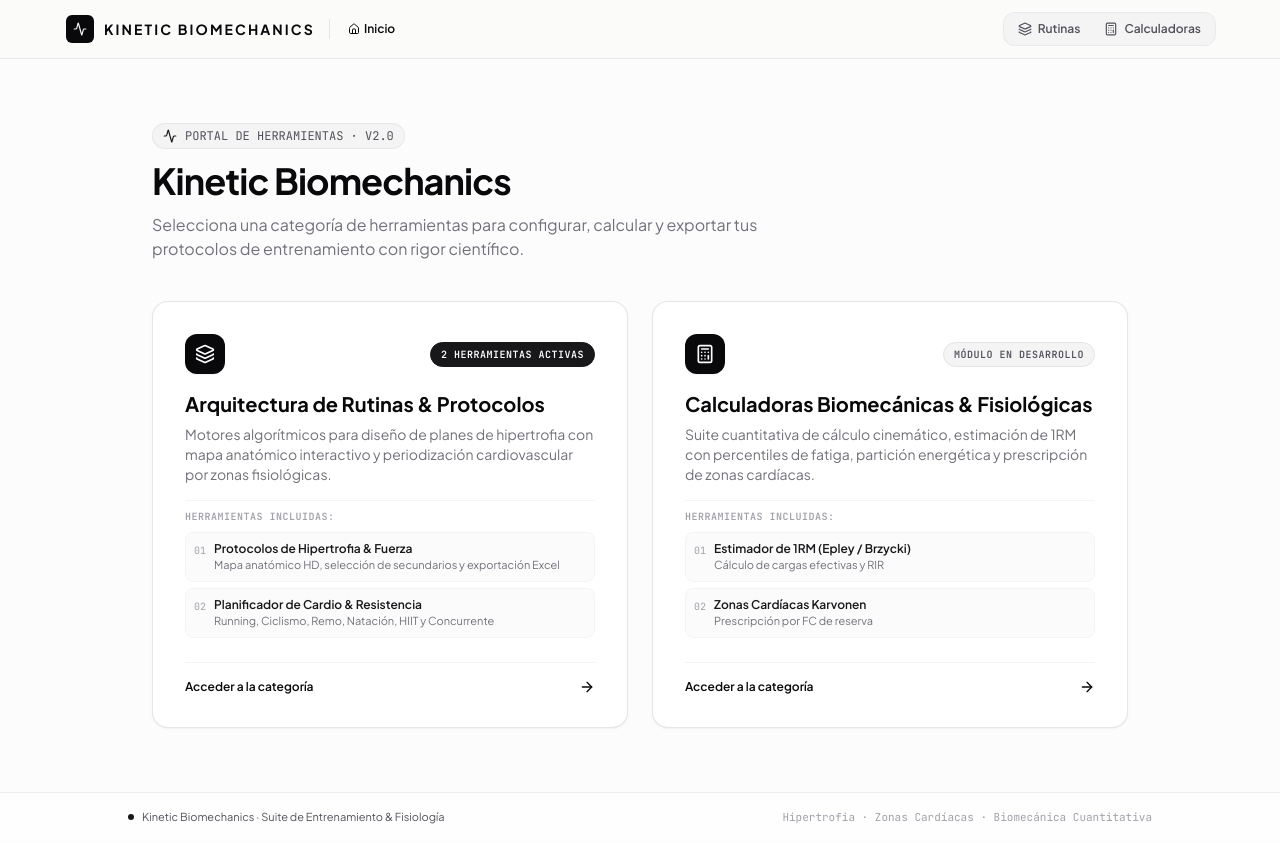
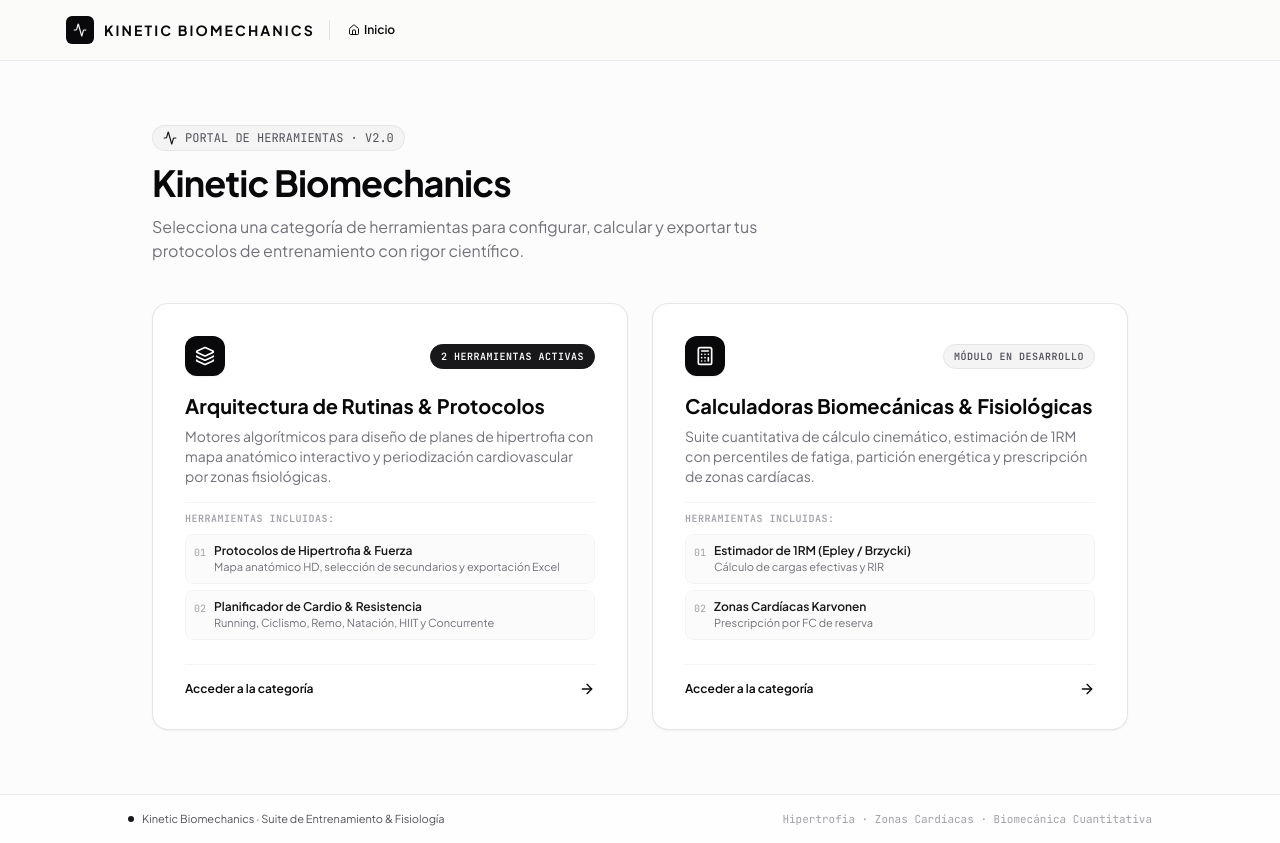
Before and after one commit to JoseFerVG/rutinaMaster4000, a React (Vite) app: page / in a window 1280 px wide. Built offline with nearby package versions, Linux system fonts and the light colour scheme.

Commit message:
fix(nav): eliminar selector redundante de categorias en la esquina superior derecha

```diff
--- a/src/components/Navigation/Navbar.tsx
+++ b/src/components/Navigation/Navbar.tsx
@@ -1,5 +1,5 @@
 import React from 'react';
-import { Activity, ChevronRight, Home, RotateCcw, Layers, Calculator } from 'lucide-react';
+import { Activity, ChevronRight, Home, RotateCcw } from 'lucide-react';
 import { useAppStore } from '../../store/useAppStore';
 import { useRoutineStore } from '../../store/useRoutineStore';
 import { useCardioStore } from '../../store/useCardioStore';
@@ -29,7 +29,7 @@ export const Navbar: React.FC = () => {
     (activeTool === 'cardio' && activeCardioRoutine);
 
   return (
-    <header role="banner" className="sticky top-0 z-40 w-full bg-[#fbfbfa]/90 backdrop-blur-md border-b border-zinc-200/80 px-4 sm:px-8 py-3 transition-all print:hidden">
+    <header role="banner" className="sticky top-0 z-40 w-full bg-[#fbfbfa]/90 backdrop-blur-md border-b border-zinc-200/80 px-4 sm:px-8 py-3.5 transition-all print:hidden">
       <div className="max-w-6xl mx-auto flex items-center justify-between gap-4">
         {/* Brand Logo & Name: Kinetic Biomechanics */}
         <div className="flex items-center gap-3">
@@ -50,7 +50,7 @@ export const Navbar: React.FC = () => {
           </button>
 
           {/* Breadcrumb Navigation Trail */}
-          <nav aria-label="Ruta de navegación" className="hidden md:flex items-center gap-1.5 pl-3 border-l border-zinc-200 text-xs font-medium text-zinc-500">
+          <nav aria-label="Ruta de navegación" className="flex items-center gap-1.5 pl-3 border-l border-zinc-200 text-xs font-medium text-zinc-500">
             <button
               type="button"
               onClick={goHome}
@@ -82,7 +82,7 @@ export const Navbar: React.FC = () => {
             {currentView === 'tool' && activeTool && (
               <>
                 <ChevronRight className="w-3 h-3 text-zinc-400" aria-hidden="true" />
-                <span className="text-zinc-950 font-semibold px-1.5 py-0.5" aria-current="page">
+                <span className="text-zinc-950 font-semibold px-1.5 py-0.5 truncate max-w-[180px] sm:max-w-none" aria-current="page">
                   {activeTool === 'hypertrophy'
                     ? 'Hipertrofia & Fuerza'
                     : activeTool === 'cardio'
@@ -94,42 +94,8 @@ export const Navbar: React.FC = () => {
           </nav>
         </div>
 
-        {/* Top Switcher & Quick Navigation */}
+        {/* Right side: only reset/new action when inside active tool */}
         <div className="flex items-center gap-2">
-          {/* Direct Category Jump Tabs */}
-          <div role="tablist" aria-label="Categorías principales" className="flex items-center gap-1 bg-zinc-100 p-1 rounded-xl border border-zinc-200/60">
-            <button
-              type="button"
-              role="tab"
-              aria-selected={activeCategory === 'routines'}
-              onClick={() => goToCategory('routines')}
-              className={`px-2.5 py-1 rounded-lg text-xs font-semibold transition-all flex items-center gap-1.5 cursor-pointer ${
-                activeCategory === 'routines'
-                  ? 'bg-white text-zinc-950 shadow-xs'
-                  : 'text-zinc-600 hover:text-zinc-900'
-              }`}
-            >
-              <Layers className="w-3.5 h-3.5" aria-hidden="true" />
-              <span>Rutinas</span>
-            </button>
-
-            <button
-              type="button"
-              role="tab"
-              aria-selected={activeCategory === 'calculators'}
-              onClick={() => goToCategory('calculators')}
-              className={`px-2.5 py-1 rounded-lg text-xs font-semibold transition-all flex items-center gap-1.5 cursor-pointer ${
-                activeCategory === 'calculators'
-                  ? 'bg-white text-zinc-950 shadow-xs'
-                  : 'text-zinc-600 hover:text-zinc-900'
-              }`}
-            >
-              <Calculator className="w-3.5 h-3.5" aria-hidden="true" />
-              <span>Calculadoras</span>
-            </button>
-          </div>
-
-          {/* Action: Reset current plan when in tool view */}
           {currentView === 'tool' && hasActivePlan && (
             <button
               type="button"
```
